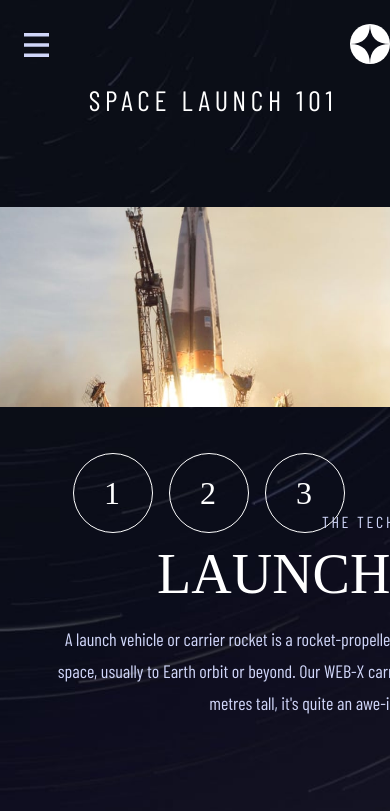
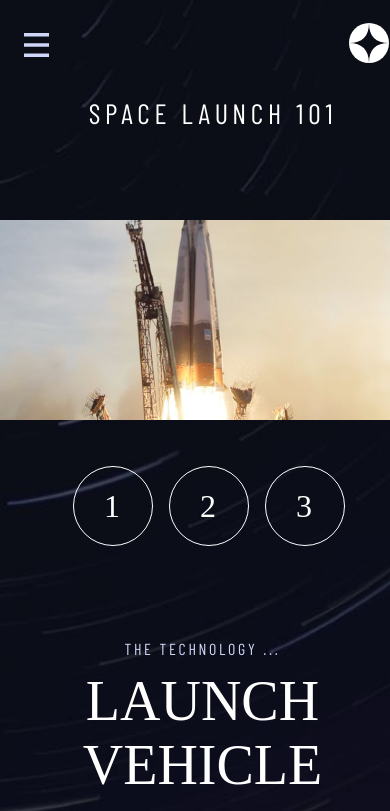
Before and after one commit to jotadagostin/space-tourism, a plain HTML site: page starter-code/technology-vehicle.html in a window 390 px wide. Shown: the top 811 px of the page. Drawn offline with nearby package versions, Linux system fonts and the light colour scheme; a web font is replaced by a local one.

Commit message:
update mobile css

```diff
--- a/starter-code/assets/styles/header.css
+++ b/starter-code/assets/styles/header.css
@@ -141,11 +141,17 @@ span {
     display: none;
   }
 
+  .container_header__logo-mobile {
+    display: flex;
+    justify-content: end;
+    width: 340px;
+    height: 50px;
+    padding-top: 3px;
+    margin-top: 20px;
+  }
+
   .logo_mobile {
     display: flex;
-    margin-left: 350px;
-    margin-top: 24px;
-    position: fixed;
     width: 40px;
     height: 40px;
   }
--- a/starter-code/assets/styles/technology.css
+++ b/starter-code/assets/styles/technology.css
@@ -206,5 +206,14 @@
     height: 20px;
   }
 
+  .container_vehicles__info {
+    width: 305px;
+    height: 200px;
+    margin-top: -6px;
+  }
 
+  .container_technology {
+    width: 100%;
+    height: 1100px;
+  }
 }
--- a/starter-code/technology-vehicle.html
+++ b/starter-code/technology-vehicle.html
@@ -61,10 +61,12 @@
             </li>
           </ul>
         </nav>
-        <img
-          src="/starter-code/assets/shared/logo.svg"
-          alt=""
-          class="logo_mobile" />
+        <div class="container_header__logo-mobile">
+          <img
+            src="/starter-code/assets/shared/logo.svg"
+            alt=""
+            class="logo_mobile" />
+        </div>
       </header>
       <!-- Header and nav code ends here -->
 
```
